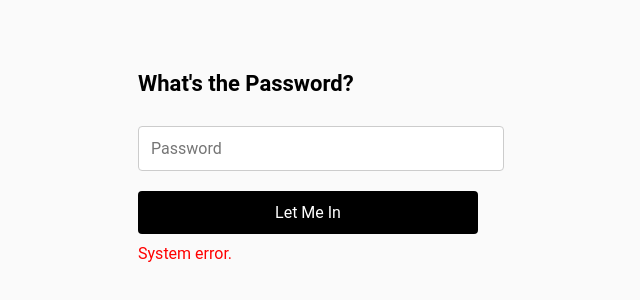
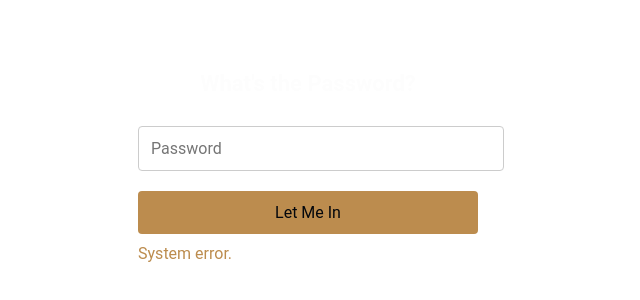
Before and after one commit to kraftk92/naisho-reservation-gate, a plain HTML site: page index.html in a window 1280 px wide. Shown: the part 242-542 px from the top of the page, without its empty margins (332-972 px from the left). Drawn offline with Linux system fonts and the light colour scheme; no server answers.

Commit message:
style updates

```diff
--- a/index.html
+++ b/index.html
@@ -7,7 +7,6 @@
     <style>
       body {
         font-family: Urbanist, Roboto, Arial, sans-serif;
-        background: #fafafa;
         margin: 0;
         padding: 0;
         display: flex;
@@ -26,6 +25,8 @@
       h2 {
         margin-bottom: 20px;
         font-size: 22px;
+        color: #fdfdfd;
+        text-align: center;
       }
 
       input {
@@ -41,8 +42,8 @@
       button {
         width: 100%;
         padding: 12px;
-        background: black;
-        color: white;
+        background: #bc8c4e;
+        color: #04070c;
         border: none;
         font-size: 16px;
         font-family: Urbanist, Roboto, Arial, sans-serif;
@@ -56,7 +57,7 @@
       }
 
       #error {
-        color: red;
+        color: #bc8c4e;
         margin-top: 10px;
         min-height: 20px;
       }
```
